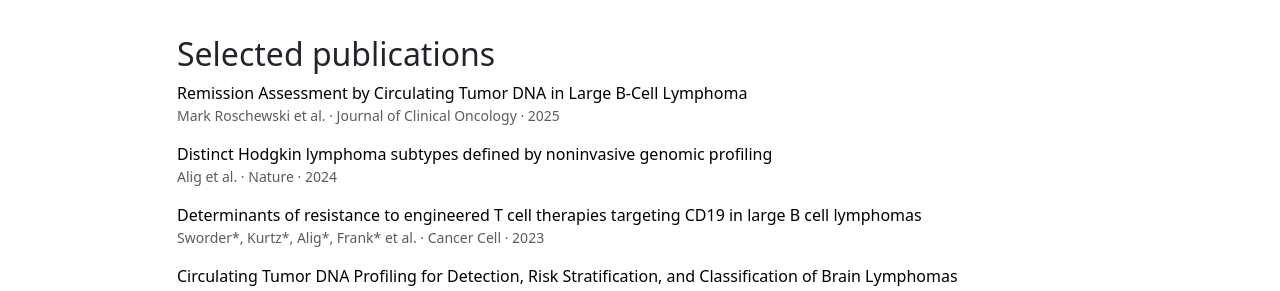
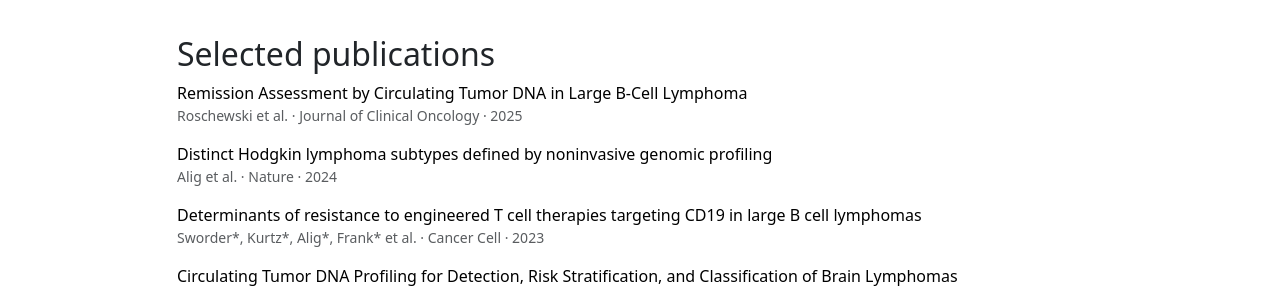
Before and after one commit to AligLab/AligLab.github.io, a Jekyll site: the page built from index.md, in a window 1280 px wide and 900 px high, scrolled down 1891 px. Shown: the part 154-445 px from the top of the window. Built offline with Jekyll 4.4.1, drawn with Linux system fonts in a browser that asks for light colours.

Commit message:
Update selected_pubs.yml

```diff
--- a/_data/selected_pubs.yml
+++ b/_data/selected_pubs.yml
@@ -1,6 +1,6 @@
 # Selected publications (display-ready authors)
 - title: "Remission Assessment by Circulating Tumor DNA in Large B-Cell Lymphoma"
-  authors_display: "Mark Roschewski et al."
+  authors_display: "Roschewski et al."
   venue: Journal of Clinical Oncology
   year: 2025
   url: https://doi.org/10.1200/JCO-25-01534
```
